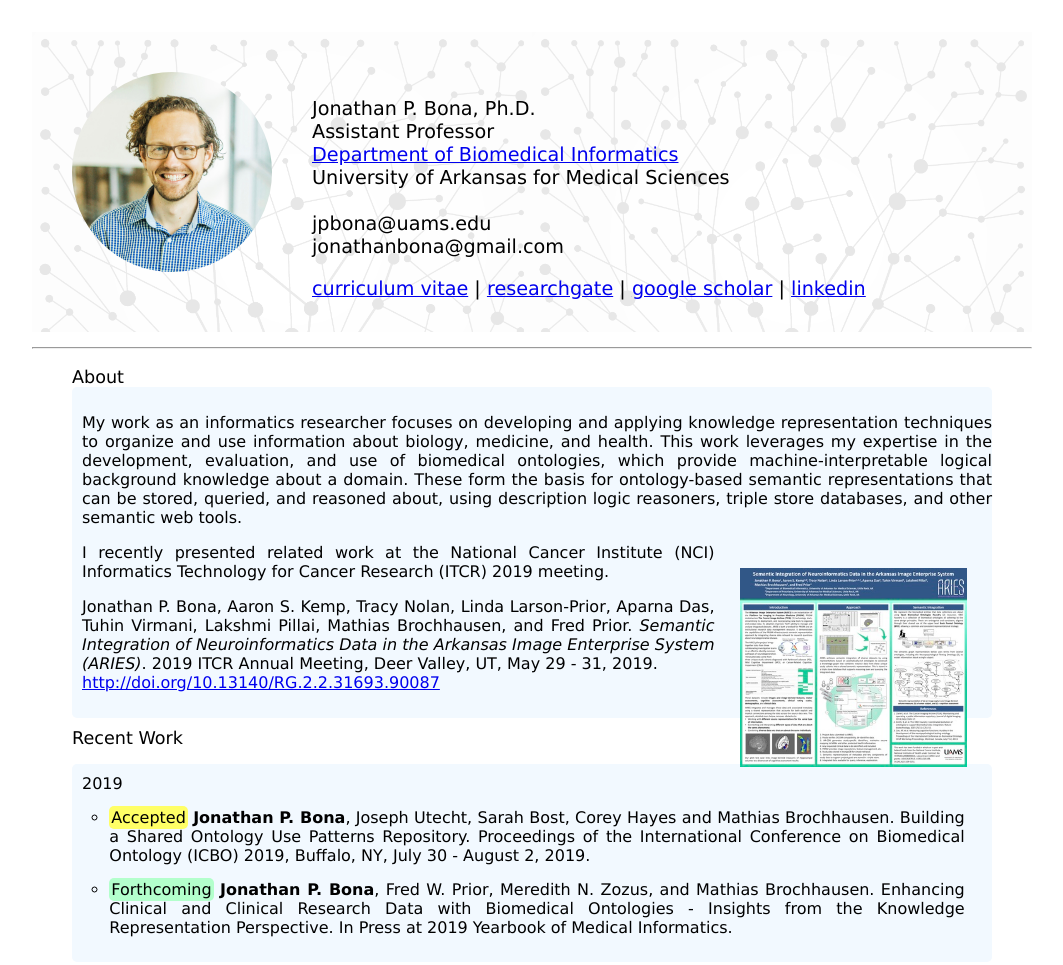
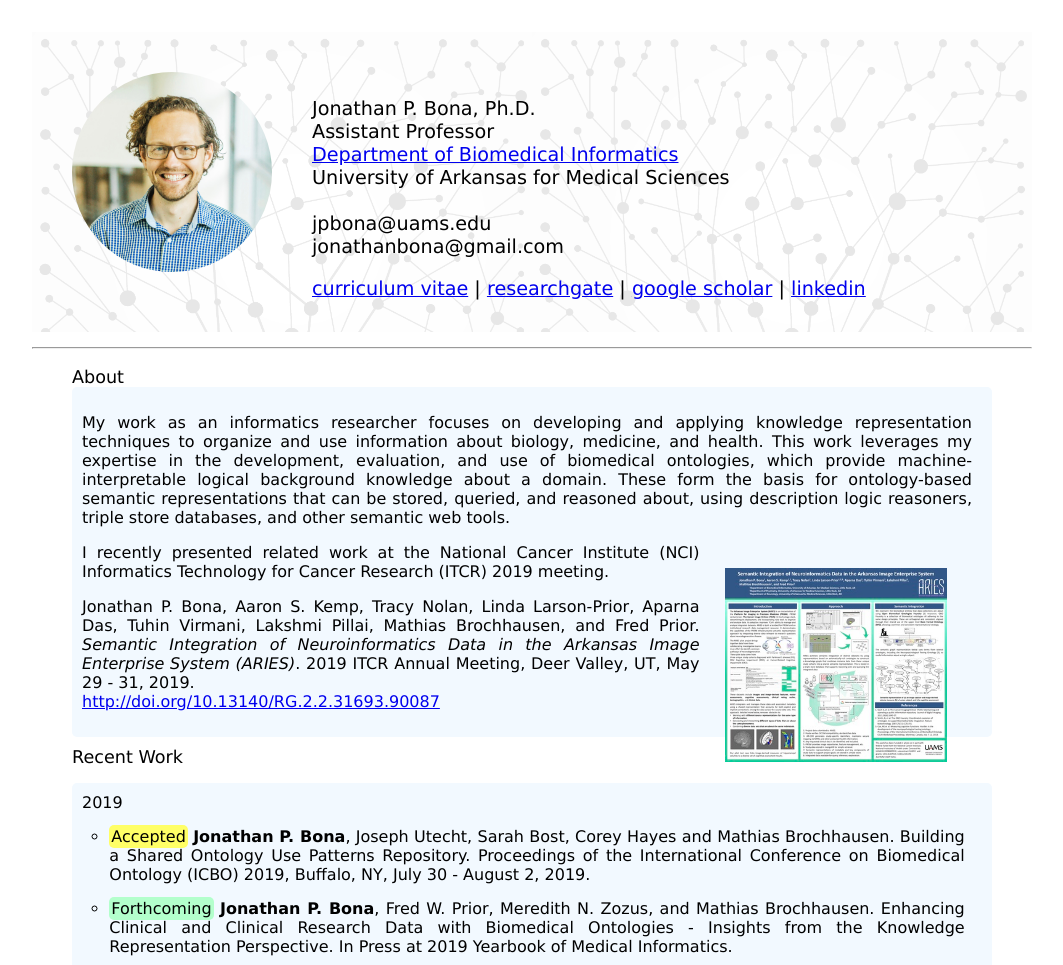
Before and after one commit to jonathanbona/jonathanbona.github.io, a plain HTML site: page index.html in a window 1280 px wide. Shown: the top 965 px of the page, without its empty margins (48-1111 px from the left). Drawn offline with Linux system fonts and the light colour scheme.

Commit message:
adjust padding

```diff
--- a/index.html
+++ b/index.html
@@ -49,8 +49,7 @@
       knowledge-based artificial intelligence, biomedical ontologies, semantic web technologies, usually applied to biomedical data.
 -->
         <span style="padding-left: 40px; padding-top: 1%; display: block; font-size: 1.1em;">About</span>
-   <div class='publications'>
-
+   <div class='publications' style="padding-right: 20px;">
      <p>
        My work as an informatics researcher focuses on developing and applying knowledge representation techniques to organize and use information about biology, medicine, and health.
        This work leverages my expertise in the development, evaluation, and use of biomedical ontologies,
```
